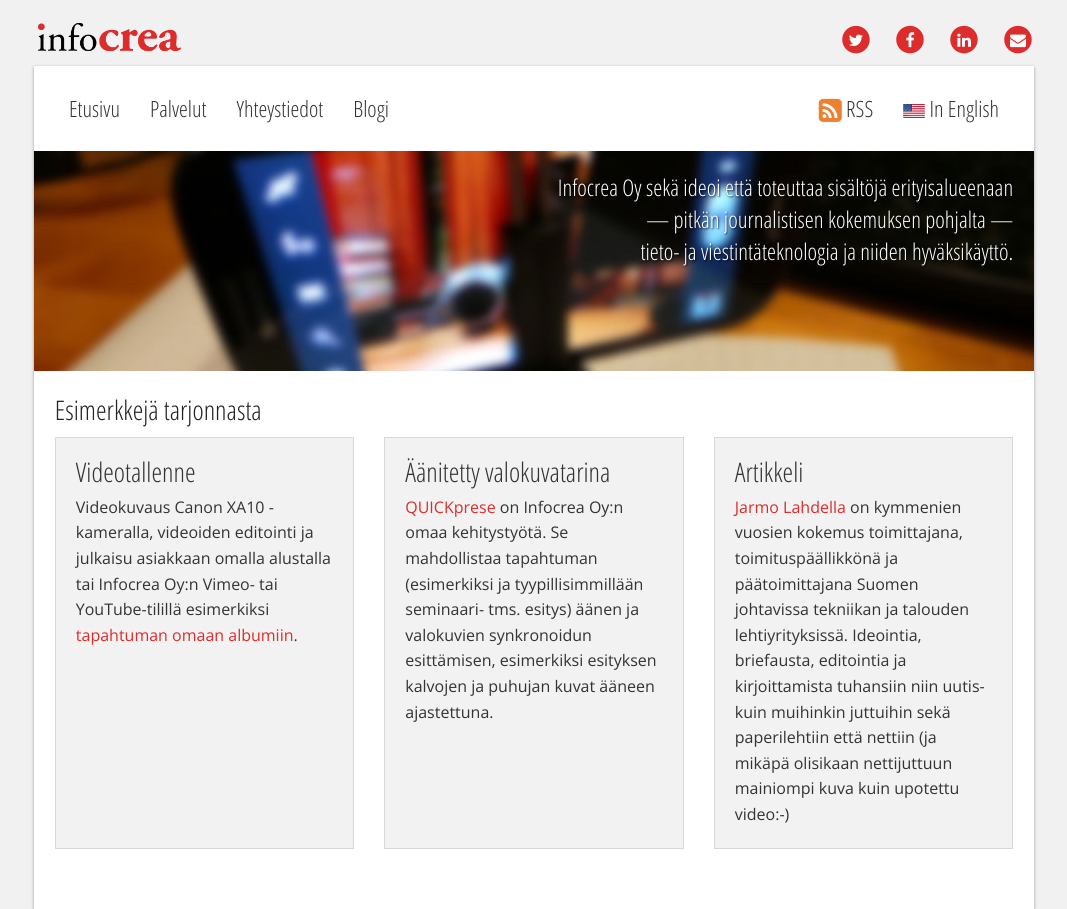
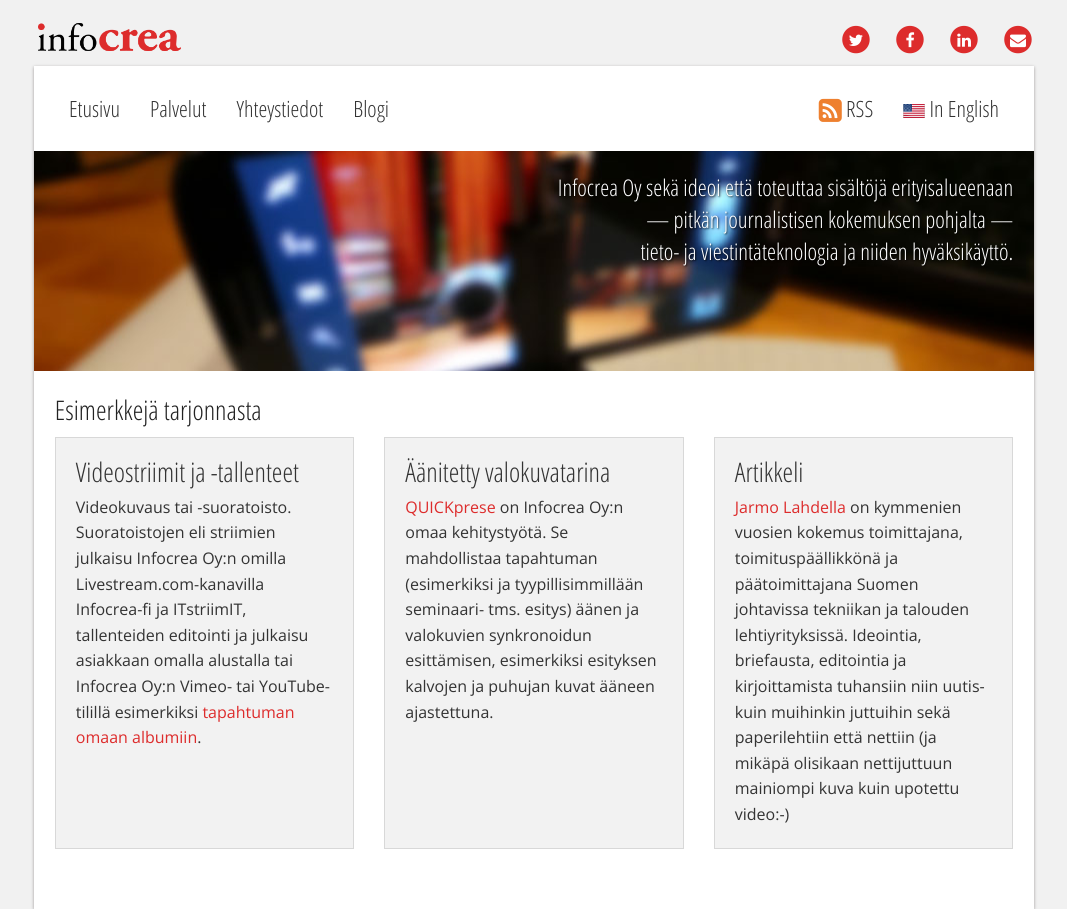
Before and after one commit to Pyppe/infocrea.fi, a Jekyll site: the page built from index.html, in a window 1280 px wide. Shown: the whole page, without its empty margins (106-1173 px from the left). Built offline with Jekyll 4.4.1, drawn with Linux system fonts in a browser that asks for light colours; nearby versions of some CDN libraries.

Commit message:
Update index.html

```diff
--- a/index.html
+++ b/index.html
@@ -20,9 +20,9 @@ title: Etusivu
   <div data-equalizer class="row">
     <div class="columns large-4 example">
       <div class="panel" data-equalizer-watch>
-        <h3>Videotallenne</h3>
-        <p>
-          Videokuvaus Canon XA10 -kameralla, videoiden editointi ja julkaisu asiakkaan omalla alustalla tai Infocrea Oy:n
+        <h3>Videostriimit ja -tallenteet</h3>
+        <p>Videokuvaus tai -suoratoisto. Suoratoistojen eli striimien julkaisu Infocrea Oy:n omilla Livestream.com-kanavilla <a href="https://new.livestream.com/Infocrea-fi"></a>Infocrea-fi</a> ja <a href=https://new.livestream.com/ITstriimIT></a>ITstriimIT</a>,
+          tallenteiden editointi ja julkaisu asiakkaan omalla alustalla tai Infocrea Oy:n
           Vimeo- tai YouTube-tilillä esimerkiksi
           <a href="https://vimeo.com/album/2442084/sort:preset/format:detail">tapahtuman omaan albumiin</a>.
         </p>
```
